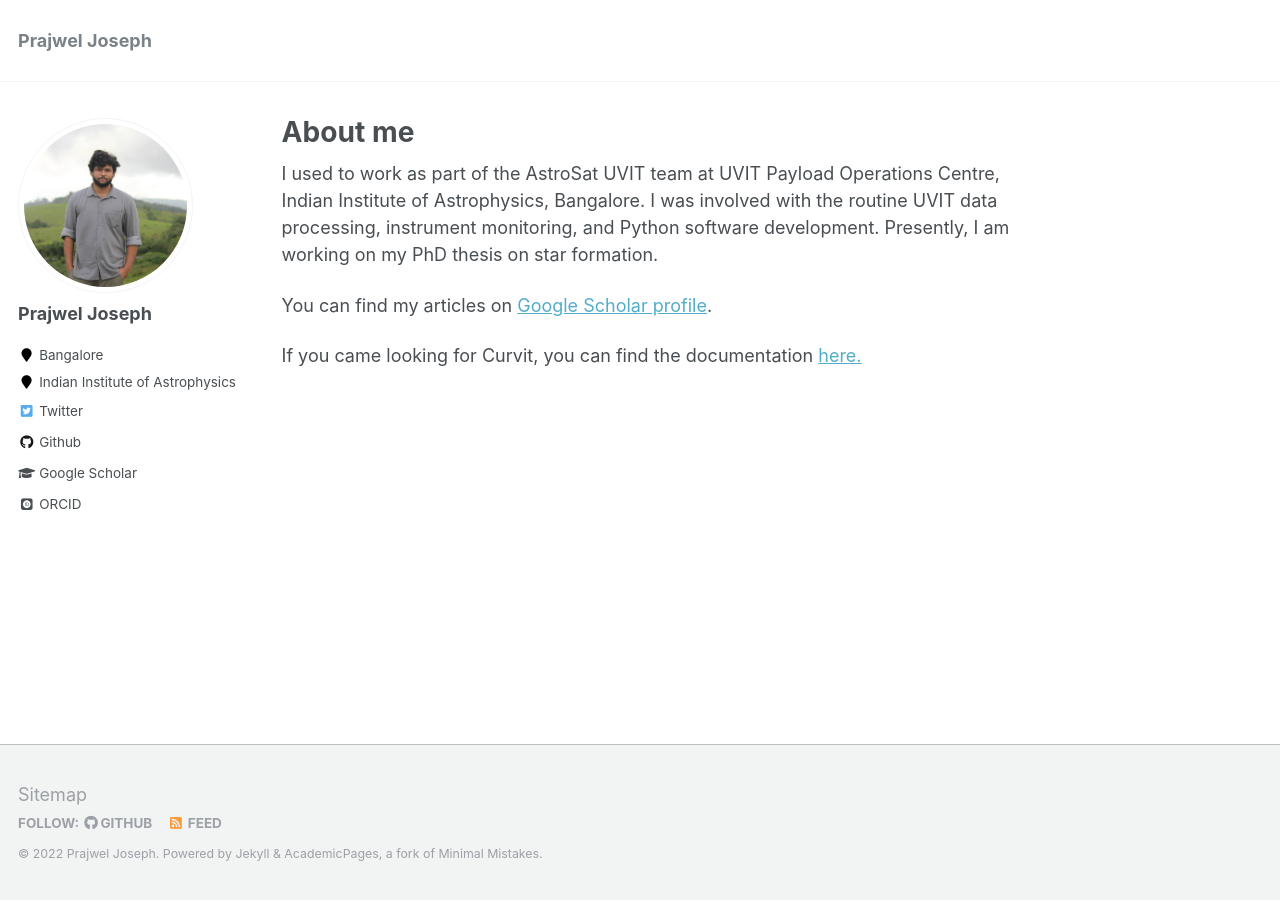
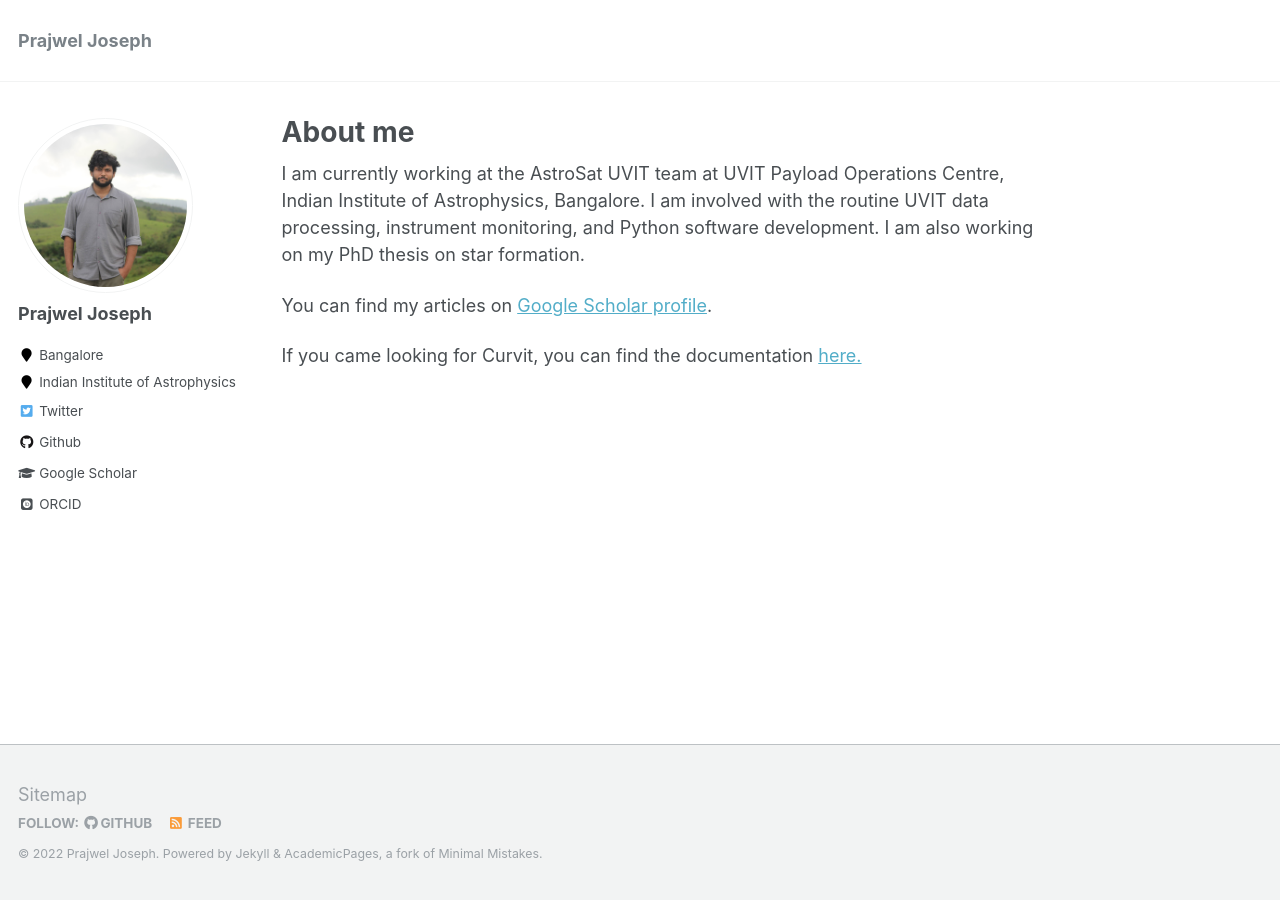
Before and after one commit to prajwel/prajwel.github.io, a Jekyll site: the page built from _pages/about.md, in a window 1280 px wide. Built offline with Jekyll 4.4.1, drawn with Linux system fonts in a browser that asks for light colours; some web fonts are replaced.

Commit message:
Update about.md

```diff
--- a/_pages/about.md
+++ b/_pages/about.md
@@ -9,7 +9,7 @@ redirect_from:
 ---
 
 <!-- I am currently working at the AstroSat UVIT Payload Operations Centre, Indian Institute of Astrophysics, Bangalore.   -->
-I used to work as part of the AstroSat UVIT team at UVIT Payload Operations Centre, Indian Institute of Astrophysics, Bangalore. I was involved with the routine UVIT data processing, instrument monitoring, and Python software development. Presently, I am working on my PhD thesis on star formation.
+I am currently working at the AstroSat UVIT team at UVIT Payload Operations Centre, Indian Institute of Astrophysics, Bangalore. I am involved with the routine UVIT data processing, instrument monitoring, and Python software development. I am also working on my PhD thesis on star formation.
 
 You can find my articles on <a href="https://scholar.google.co.in/citations?user=zSnUDggAAAAJ&hl=en">Google Scholar profile</a>.
 
```
